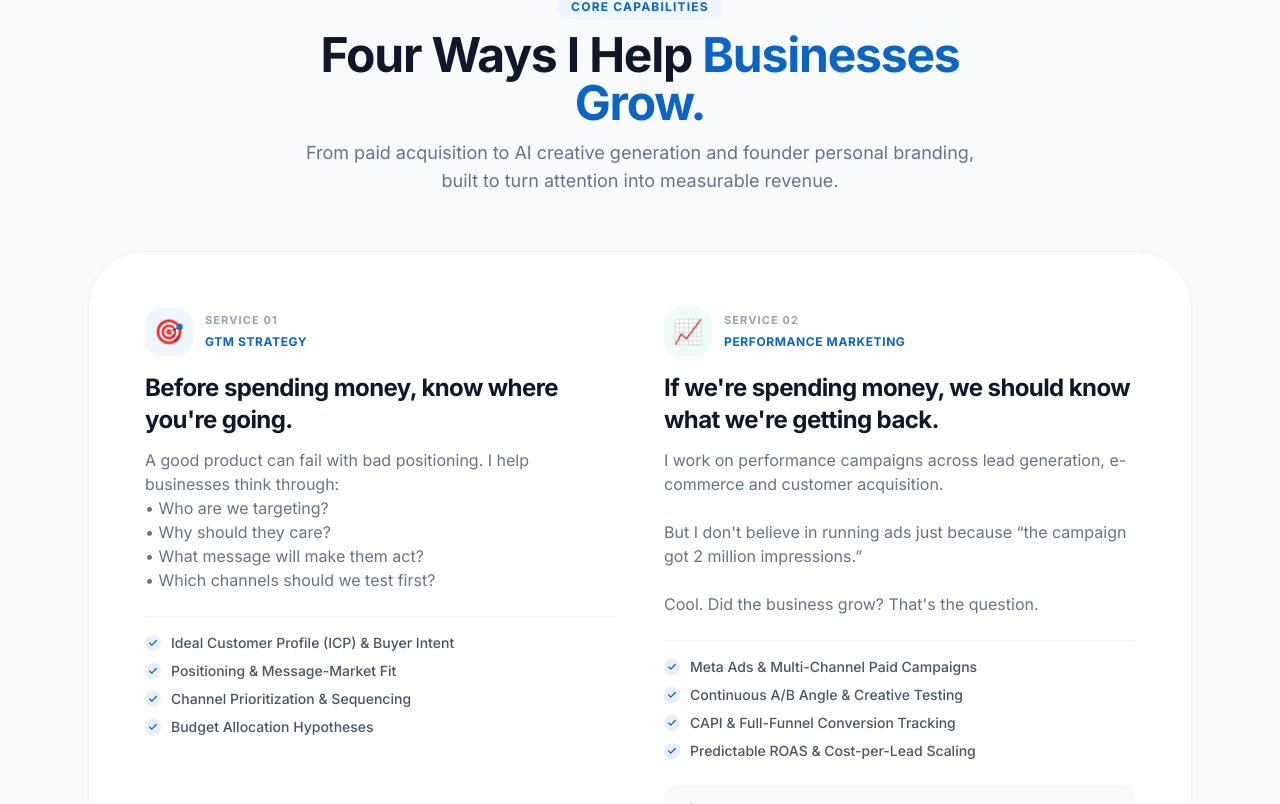
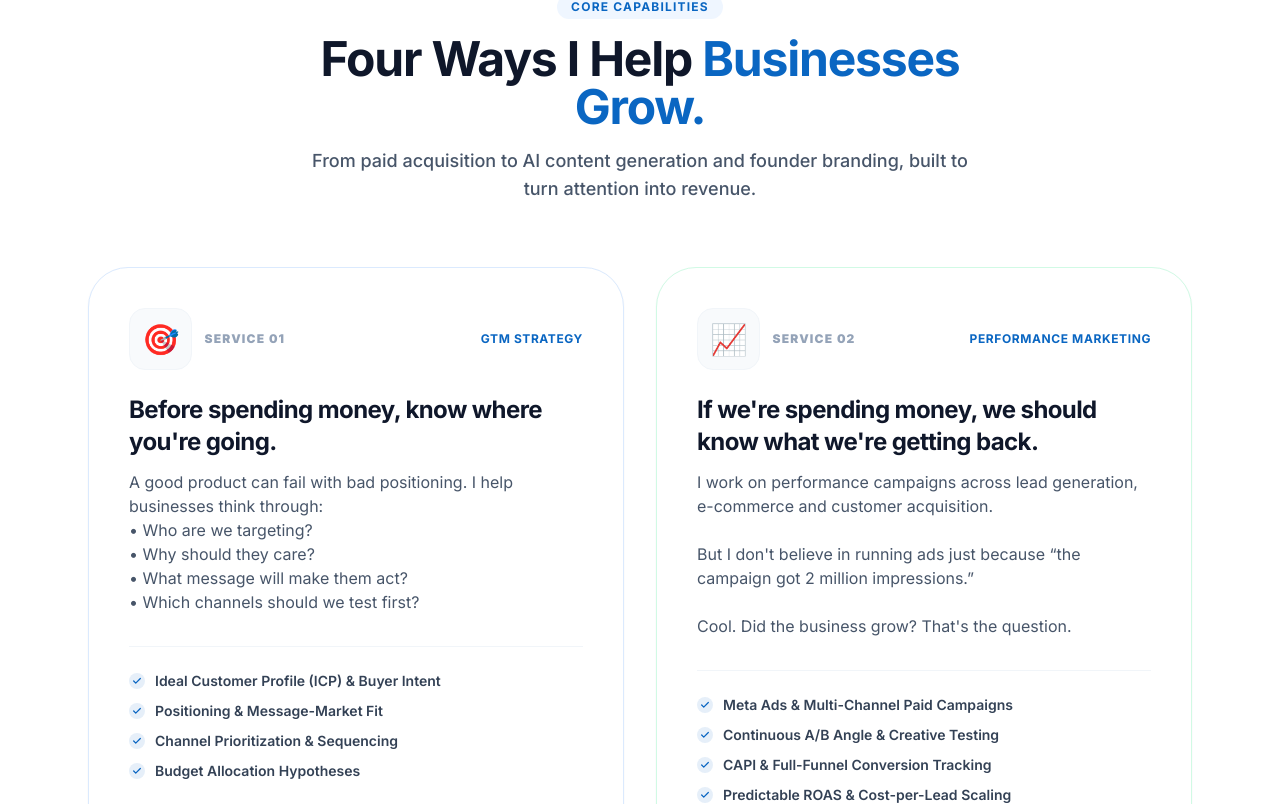
Before and after one commit to AryanSri-235/manaspf, a Next.js app: page / in a window 1280 px wide. Shown: the part 2136-2940 px from the top of the page. Built offline with nearby package versions, Linux system fonts and the light colour scheme.

Commit message:
style(capabilities): match core capabilities cards design from manaspf.vercel.app with 4 individual cards grid

```diff
--- a/src/components/FourWaysSection.tsx
+++ b/src/components/FourWaysSection.tsx
@@ -12,73 +12,73 @@ export default function FourWaysSection() {
   return (
     <section
       id="what-i-do"
-      className="min-h-screen flex flex-col justify-center py-20 lg:py-24 bg-slate-50 border-b border-slate-200/80 section-overflow-guard"
+      className="min-h-screen flex flex-col justify-center py-20 lg:py-24 bg-white border-b border-slate-200/80 section-overflow-guard"
     >
       <div className="container mx-auto px-6 max-w-6xl my-auto">
         {/* Section Header */}
         <ScrollReveal>
-          <div className="text-center max-w-3xl mx-auto mb-12 lg:mb-14">
-            <div className="inline-block px-3.5 py-1 rounded-full bg-blue-50 text-primary text-xs font-bold uppercase tracking-widest mb-3 shadow-2xs">
+          <div className="text-center max-w-3xl mx-auto mb-14 lg:mb-16">
+            <div className="inline-block px-3.5 py-1 rounded-full bg-blue-50 text-primary text-xs font-bold uppercase tracking-widest mb-4 shadow-2xs">
               Core Capabilities
             </div>
-            <h2 className="text-3xl sm:text-4xl md:text-5xl font-bold text-slate-900 tracking-tight mb-3">
+            <h2 className="text-3xl sm:text-4xl md:text-5xl font-bold text-slate-900 tracking-tight mb-4">
               Four Ways I Help <span className="text-primary">Businesses Grow.</span>
             </h2>
-            <p className="text-slate-500 text-base sm:text-lg font-normal max-w-2xl mx-auto leading-relaxed">
-              From paid acquisition to AI creative generation and founder personal branding, built to turn attention into measurable revenue.
+            <p className="text-slate-600 text-base sm:text-lg font-medium max-w-2xl mx-auto leading-relaxed">
+              From paid acquisition to AI content generation and founder branding, built to turn attention into revenue.
             </p>
           </div>
         </ScrollReveal>
 
-        {/* Large Rounded White Container (Inspired by SocialMasla "What does a PM do?") */}
-        <ScrollReveal duration={0.7}>
-          <div className="bg-white p-8 md:p-12 lg:p-14 rounded-[2.5rem] md:rounded-[3.5rem] border border-slate-100 shadow-sm mb-12">
-            <div className="grid grid-cols-1 md:grid-cols-2 gap-x-12 gap-y-12">
+        {/* 4 Cards Grid (Inspired directly by manaspf.vercel.app) */}
+        <StaggerContainer
+          staggerDelay={0.1}
+          className="grid grid-cols-1 md:grid-cols-2 gap-8 mb-12"
+        >
           {fourWays.map((item, idx) => {
-                const badgeStyles = [
-                  { bg: "bg-blue-50", text: "text-primary" },
-                  { bg: "bg-emerald-50", text: "text-emerald-600" },
-                  { bg: "bg-purple-50", text: "text-purple-600" },
-                  { bg: "bg-amber-50", text: "text-amber-600" },
+            const cardBorders = [
+              "border-blue-100 hover:border-primary/40",
+              "border-emerald-100 hover:border-emerald-300",
+              "border-purple-100 hover:border-purple-300",
+              "border-amber-100 hover:border-amber-300",
             ];
-                const badge = badgeStyles[idx % badgeStyles.length];
+            const borderStyle = cardBorders[idx % cardBorders.length];
 
             return (
-                  <div key={item.id} className="flex flex-col justify-between group">
+              <StaggerItem key={item.id}>
+                <div className={`p-8 sm:p-10 rounded-[2.5rem] bg-white border ${borderStyle} shadow-sm hover:shadow-xl hover:-translate-y-1.5 transition-all duration-300 flex flex-col justify-between relative overflow-hidden group h-full`}>
                   <div>
-                      {/* Top Bar with pastel icon and category */}
-                      <div className="flex items-center justify-between mb-4">
+                    {/* Top Bar */}
+                    <div className="flex items-center justify-between mb-6">
                       <div className="flex items-center gap-3">
-                          <div className={`w-12 h-12 rounded-2xl ${badge.bg} ${badge.text} flex items-center justify-center shrink-0 shadow-2xs group-hover:scale-110 transition-transform duration-300 text-2xl`}>
+                        <span className="text-2xl sm:text-3xl p-3 rounded-2xl bg-slate-50 border border-slate-100 shadow-xs group-hover:scale-110 transition-transform">
                           {item.emoji}
-                          </div>
-                          <div>
-                            <span className="text-[11px] font-bold uppercase tracking-widest text-slate-400 block">
+                        </span>
+                        <span className="text-xs font-black uppercase tracking-widest text-slate-400">
                           Service {item.id}
                         </span>
+                      </div>
                       <span className="text-xs font-bold uppercase tracking-wider text-primary">
                         {item.name}
                       </span>
                     </div>
-                        </div>
-                      </div>
 
                     {/* Headline */}
-                      <h3 className="text-lg sm:text-xl md:text-2xl font-bold text-slate-900 tracking-tight mb-3">
+                    <h3 className="text-xl sm:text-2xl font-bold text-slate-900 tracking-tight mb-3">
                       {item.headline}
                     </h3>
 
-                      {/* Clean Body Description */}
-                      <p className="text-slate-500 font-normal text-sm sm:text-base leading-relaxed mb-6 whitespace-pre-line">
+                    {/* Body Text */}
+                    <p className="text-slate-600 font-normal text-sm sm:text-base leading-relaxed mb-8 whitespace-pre-line">
                       {item.body}
                     </p>
 
                     {/* Deliverables Bullet List */}
-                      <div className="pt-4 border-t border-slate-100 space-y-2 mb-6">
+                    <div className="pt-6 border-t border-slate-100 space-y-2.5 mb-6">
                       {item.bullets.map((bullet, bIdx) => (
                         <div
                           key={bIdx}
-                            className="flex items-center gap-2.5 text-xs sm:text-sm font-medium text-slate-600"
+                          className="flex items-center gap-2.5 text-xs sm:text-sm font-semibold text-slate-700"
                         >
                           <span className="w-4 h-4 rounded-full bg-primary/10 text-primary flex items-center justify-center shrink-0">
                             <Check size={10} strokeWidth={3} />
@@ -90,15 +90,14 @@ export default function FourWaysSection() {
                   </div>
 
                   {/* Bottom Punchline Box */}
-                    <div className="p-3.5 rounded-2xl bg-slate-50 border border-slate-100 text-xs sm:text-sm font-semibold text-slate-700 text-left">
+                  <div className="p-4 rounded-2xl bg-slate-50 border border-slate-100 text-xs sm:text-sm font-semibold text-slate-800 text-left">
                     ⚡ {item.punchline}
                   </div>
                 </div>
+              </StaggerItem>
             );
           })}
-            </div>
-          </div>
-        </ScrollReveal>
+        </StaggerContainer>
 
         {/* Section Bottom Quick Transition */}
         <div className="flex justify-center">
```
Lines whose indentation alone changed are shown as unchanged.
